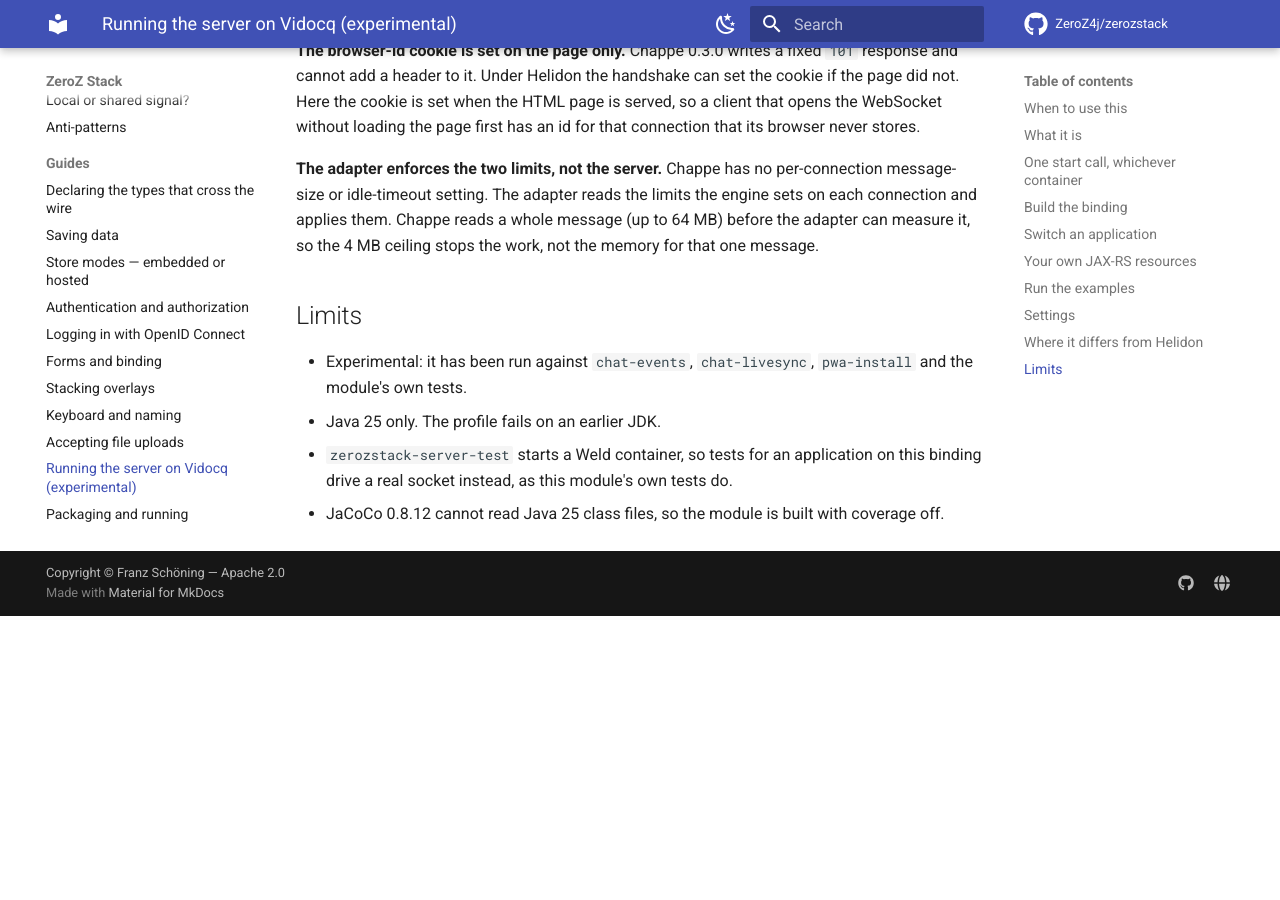
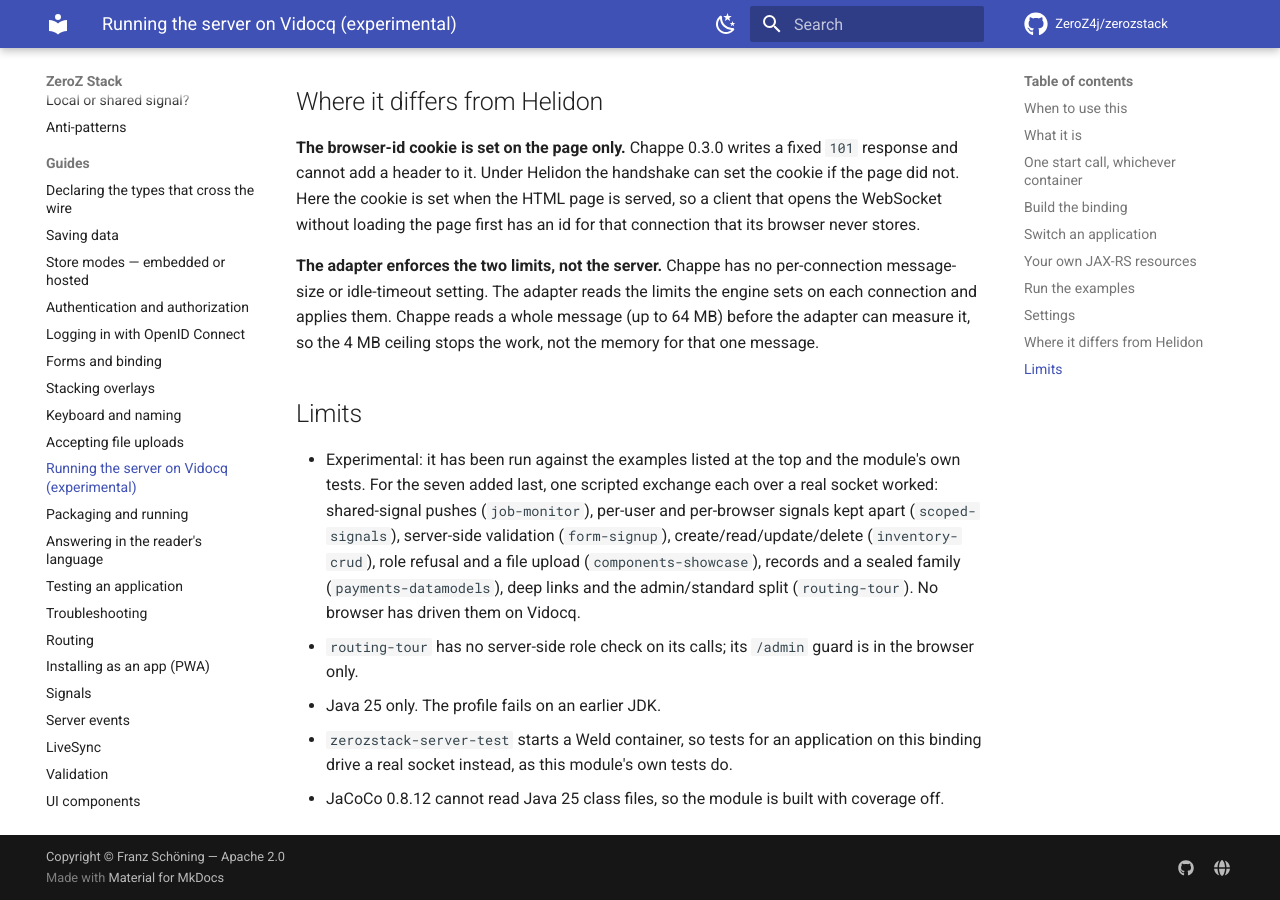
Before and after one commit to ZeroZ4j/zerozstack, an MkDocs documentation site: the page built from docs/guides/vidocq-server.md, in a window 1280 px wide and 900 px high, scrolled down 4450 px. Built offline with MkDocs 1.6.1 and Material for MkDocs 9.7.7, drawn with Linux system fonts in a browser that asks for light colours; comment, search, counter and statistics services are not loaded; before the commit the page ends 5066 px from its top, so only the background shows below that; some of the changed text lies outside the part shown.

Commit message:
Run seven more examples on Vidocq: launcher modules, verified over a real socket
job-monitor, form-signup, inventory-crud, components-showcase, routing-tour,
scoped-signals and payments-datamodels each get a pom-only <example>-vidocq
module in the vidocq profile; docs list them as known to run.

Co-Authored-By: Claude Opus 5.5 <noreply@anthropic.com>

````diff
--- a/docs/guides/vidocq-server.md
+++ b/docs/guides/vidocq-server.md
@@ -4,8 +4,9 @@ This page is for a developer who wants to try a ZeroZ Stack application on the V
 
 !!! warning "Experimental"
     `zerozstack-server-vidocq` runs on Vidocq 0.3.0 (Vidocq's version, not ZeroZ Stack's) <!-- version-check: Vidocq's own version, not ours -->
-    and needs **Java 25**. Three examples are known to run on it, `chat-events`, `chat-livesync` and `pwa-install`.
-    Nothing else has been tried, and it is not part of a default build.
+    and needs **Java 25**. Eleven examples are known to run on it: `chat-events`, `chat-livesync`, `pwa-install`, `todo-signals`,
+    `job-monitor`, `form-signup`, `inventory-crud`, `components-showcase`, `routing-tour`, `scoped-signals`
+    and `payments-datamodels`. `oidc-login` has not been tried. It is not part of a default build.
 
 ## When to use this
 
@@ -145,8 +146,10 @@ cd zerozstack-examples/chat-events/chat-events-vidocq
 java -cp "target/libs/*" com.zeroz4j.server.vidocq.VidocqLauncher --port 8195 --dev-login
 ```
 
-`chat-livesync` and `pwa-install` are the same with `chat-livesync-vidocq` and `pwa-install-vidocq`
-and a port of your choice; `pwa-install` shows a JAX-RS resource (its manifest) on Vidocq. Open
+Every other example in the list above is the same with its own `<example>-vidocq` module (except
+`todo-signals`, which has none) and a port of your choice. Start `routing-tour` and `scoped-signals`
+with their own main classes (`RoutingTourServer`, `ScopedSignalsServer`) so their set-up runs;
+the rest work with either. `pwa-install` shows a JAX-RS resource (its manifest) on Vidocq; `pwa-install` shows a JAX-RS resource (its manifest) on Vidocq. Open
 `http://localhost:<port>/` and sign in as `demo` / `demo`. The examples' own `ExampleServer` classes
 are not needed here, and how the examples run on Helidon is unchanged. `VidocqLauncher` calls
 `Zeroz4jServer.start` too, and asks for the `vidocq` binding by name unless
@@ -177,7 +180,13 @@ ceiling stops the work, not the memory for that one message.
 
 ## Limits
 
-- Experimental: it has been run against `chat-events`, `chat-livesync`, `pwa-install` and the module's own tests.
+- Experimental: it has been run against the examples listed at the top and the module's own tests.
+  For the seven added last, one scripted exchange each over a real socket worked: shared-signal
+  pushes (`job-monitor`), per-user and per-browser signals kept apart (`scoped-signals`), server-side
+  validation (`form-signup`), create/read/update/delete (`inventory-crud`), role refusal and a file
+  upload (`components-showcase`), records and a sealed family (`payments-datamodels`), deep links and
+  the admin/standard split (`routing-tour`). No browser has driven them on Vidocq.
+- `routing-tour` has no server-side role check on its calls; its `/admin` guard is in the browser only.
 - Java 25 only. The profile fails on an earlier JDK.
 - `zerozstack-server-test` starts a Weld container, so tests for an application on this binding
   drive a real socket instead, as this module's own tests do.
````
Also changed, not shown: pom.xml (+7 -0 lines), 14 other files.
